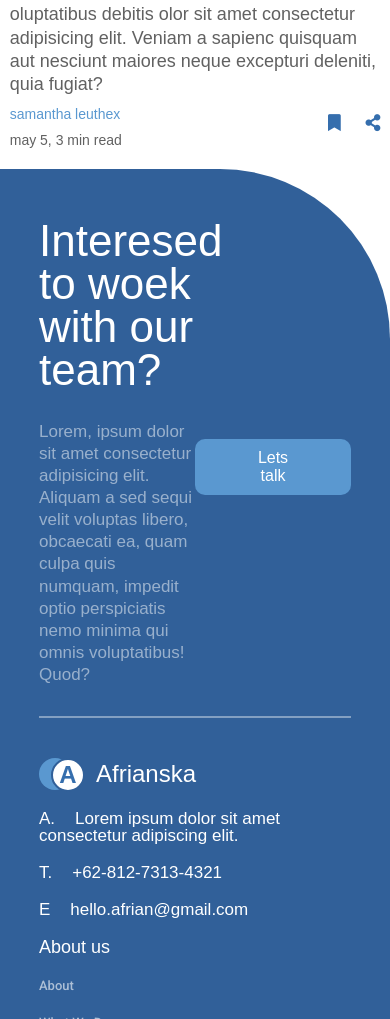
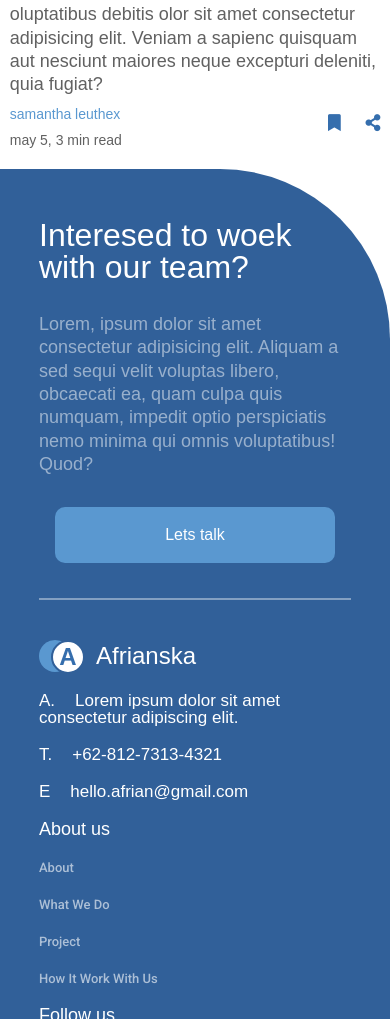
Before and after one commit to stevens1414/hackaton-6, a plain HTML site: page index.html in a window 390 px wide. Shown: the part 3677-4696 px from the top of the page. Drawn offline with Linux system fonts and the light colour scheme.

Commit message:
terminado

```diff
--- a/style/organismos/_footer.scss
+++ b/style/organismos/_footer.scss
@@ -167,3 +167,29 @@ h2{
         }
     }
 }
+
+@media(max-width: 424px){
+    .interesed{
+        display: block;
+        margin-bottom: 35px;
+        div{
+            width: 100%;
+            h2{
+                font-size: $s-1;
+                line-height: 1;
+                width: 90%;
+
+            }
+            p{
+                font-size: $s-3;
+            }
+        }
+
+        .talk{
+            button{
+                width: 90%;
+                height: 56px;
+            }
+        }
+    }
+}
```
Also changed, not shown: style/main.css, 1 other file.
